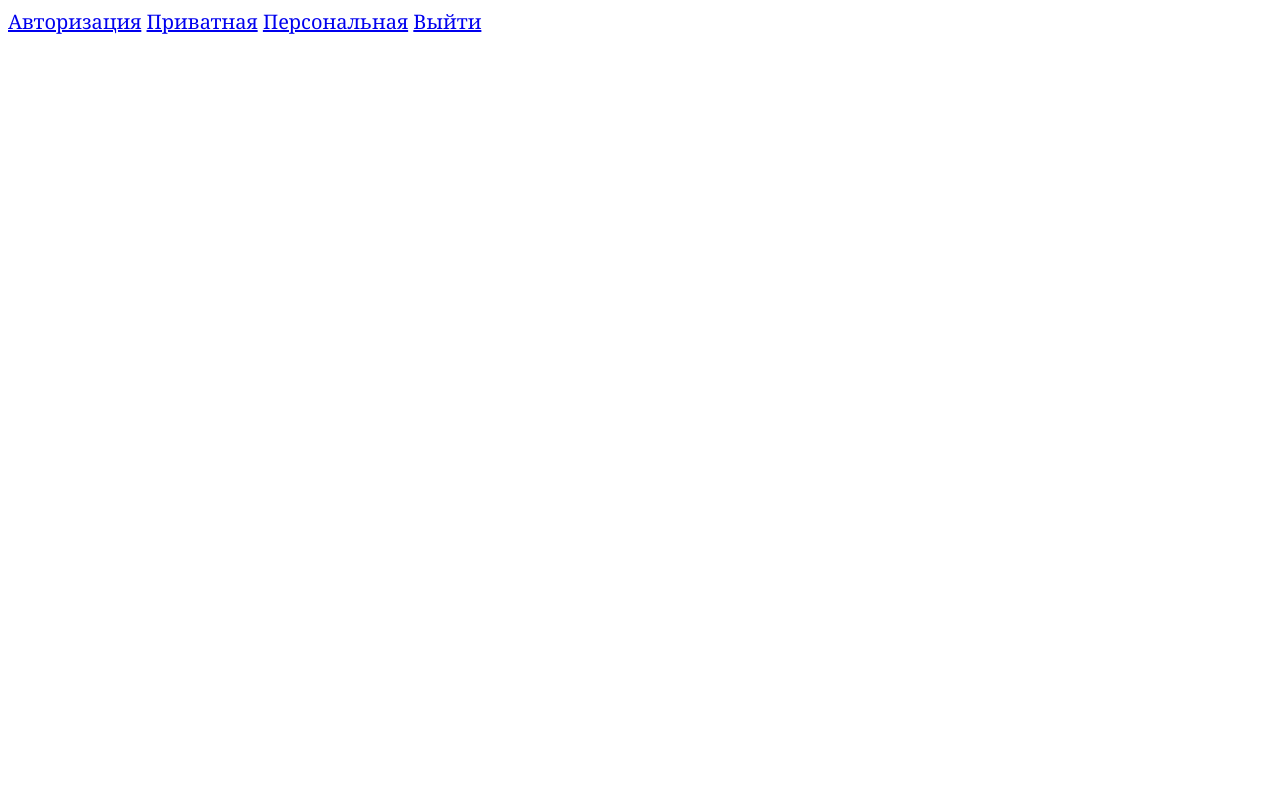
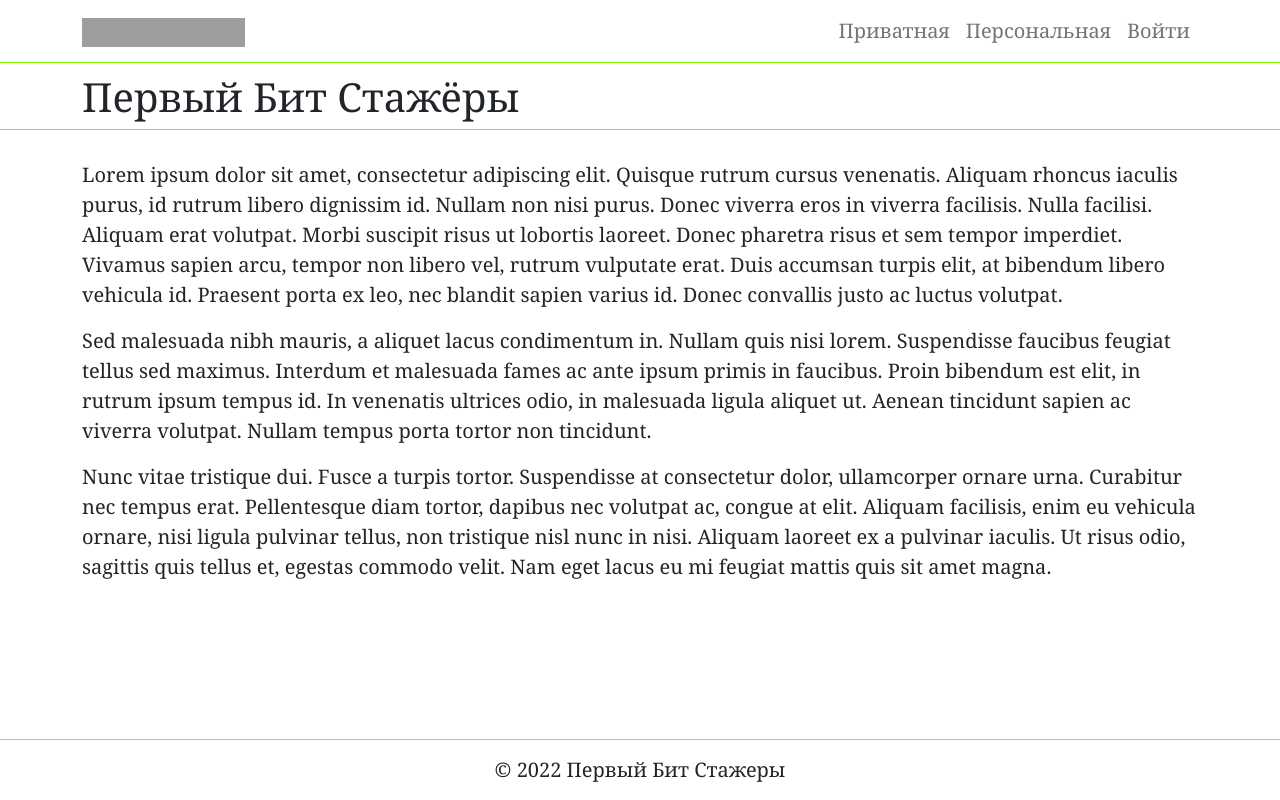
Before and after one commit to ianbel263/first_bit, a PHP site: page / in a window 1280 px wide. Run offline with PHP 8.4, Linux system fonts and the light colour scheme; data that the repository does not hold is empty; grey boxes are pictures that could not be loaded.

Commit message:
Добавляет стили

```diff
--- a/public/css/style.css
+++ b/public/css/style.css
@@ -1,6 +1,44 @@
 body {
     font-size: 20px;
     font-family: Georgia, serif;
+}
+
+.wrapper {
+    min-height: 100vh;
+    display: flex;
+    flex-direction: column;
+}
+
+.wrapper__content {
+    flex: 1 0 auto;
+}
+
+.wrapper__footer {
+    flex: 0 0 auto;
+}
+
+.page_header {
+    margin-bottom: 30px;
+}
+
+.page_header__navbar {
+    justify-content: space-between;
+}
+
+.page_header__bottom {
+    padding-top: 10px;
+    border-top: 1px solid #7fff00;
+    border-bottom: 1px solid #7fff00;
+}
+
+.page_footer {
+    padding: 15px 0;
+    border-top: 1px solid #7fff00;
+}
+
+.page_footer__container {
+    display: flex;
+    justify-content: center;
 }
 
 .form {
@@ -68,3 +106,7 @@ body {
     color: #ff0000;
     text-align: center;
 }
+
+.profile__heading {
+    text-decoration: underline;
+}
--- a/public/main/header.php
+++ b/public/main/header.php
@@ -1,6 +1,9 @@
 <?php
 require_once('functions.php');
 
+$user = get_user();
+
 $header_content = include_template('header.php', [
     'title' => 'Первый Бит - Стажеры',
+    'user' => $user
 ]);
--- a/public/templates/auth.php
+++ b/public/templates/auth.php
@@ -1,7 +1,3 @@
-<a href="index.php">Главная</a>
-<a href="private.php">Приватная</a>
-<a href="personal.php">Персональная</a>
-
 <div class="welcome" hidden>
     <p class="welcome__text"></p>
 </div>
--- a/public/templates/footer.php
+++ b/public/templates/footer.php
@@ -1,5 +1,14 @@
 </div>
 </main>
+</div>
+<div class="wrapper__footer">
+    <footer class="page_footer">
+        <div class="page_footer__container container">
+            <span class="page_footer__copyright copyright">&copy; 2022 Первый Бит Стажеры</span>
+        </div>
+    </footer>
+</div>
+</div>
 <script src="../js/script.js"></script>
 </body>
 </html>
--- a/public/templates/header.php
+++ b/public/templates/header.php
@@ -6,8 +6,44 @@
           content="width=device-width, user-scalable=no, initial-scale=1.0, maximum-scale=1.0, minimum-scale=1.0">
     <meta http-equiv="X-UA-Compatible" content="ie=edge">
     <title><?= $title ?></title>
+    <link href="https://cdn.jsdelivr.net/npm/bootstrap@5.0.1/dist/css/bootstrap.min.css" rel="stylesheet"
+          integrity="sha384-+0n0xVW2eSR5OomGNYDnhzAbDsOXxcvSN1TPprVMTNDbiYZCxYbOOl7+AMvyTG2x" crossorigin="anonymous">
     <link rel="stylesheet" href="../css/style.css">
+    <script src="https://cdn.jsdelivr.net/npm/bootstrap@5.0.1/dist/js/bootstrap.bundle.min.js"
+            integrity="sha384-gtEjrD/SeCtmISkJkNUaaKMoLD0//ElJ19smozuHV6z3Iehds+3Ulb9Bn9Plx0x4"
+            crossorigin="anonymous"></script>
 </head>
 <body>
-<main>
-    <div class="container">
+<div class="wrapper">
+    <div class="wrapper__content">
+        <header class="page_header">
+            <div class="page_header__top">
+                <nav class="page_header__navbar navbar navbar-expand-lg navbar-light container">
+                    <a href="/" class="page_header__logo logo navbar-brand">
+                        <img width="163" height="29" src="../img/logo.svg" alt="Первый Бит">
+                    </a>
+                    <ul class="nav navbar-nav">
+                        <li class="nav-item">
+                            <a class="nav-link" href="private.php">Приватная</a>
+                        </li>
+                        <li class="nav-item">
+                            <a class="nav-link" href="personal.php">Персональная</a>
+                        </li>
+                        <?php if (!$user) : ?>
+                            <li class="nav-item">
+                                <a class="nav-link" href="auth.php">Войти</a>
+                            </li>
+                        <? else : ?>
+                            <li class="nav-item">
+                                <a class="nav-link" href="logout.php">Выйти</a>
+                            </li>
+                        <? endif; ?>
+                    </ul>
+                </nav>
+            </div>
+            <div class="page_header__bottom">
+                <h1 class="page_header__heading heading container">Первый Бит Стажёры</h1>
+            </div>
+        </header>
+        <main>
+            <div class="container">
--- a/public/templates/main.php
+++ b/public/templates/main.php
@@ -1,4 +1,24 @@
-<a href="auth.php">Авторизация</a>
-<a href="private.php">Приватная</a>
-<a href="personal.php">Персональная</a>
-<a href="logout.php">Выйти</a>
+<div>
+    <p>Lorem ipsum dolor sit amet, consectetur adipiscing elit. Quisque rutrum cursus venenatis. Aliquam rhoncus iaculis
+        purus, id rutrum libero dignissim id. Nullam non nisi purus. Donec viverra eros in viverra facilisis. Nulla
+        facilisi. Aliquam erat volutpat. Morbi suscipit risus ut lobortis laoreet. Donec pharetra risus et sem tempor
+        imperdiet. Vivamus sapien arcu, tempor non libero vel, rutrum vulputate erat. Duis accumsan turpis elit, at
+        bibendum
+        libero vehicula id. Praesent porta ex leo, nec blandit sapien varius id. Donec convallis justo ac luctus
+        volutpat.
+    </p>
+    <p>Sed malesuada nibh mauris, a aliquet lacus condimentum in. Nullam quis nisi lorem. Suspendisse faucibus feugiat
+        tellus sed maximus. Interdum et malesuada fames ac ante ipsum primis in faucibus. Proin bibendum est elit, in
+        rutrum
+        ipsum tempus id. In venenatis ultrices odio, in malesuada ligula aliquet ut. Aenean tincidunt sapien ac viverra
+        volutpat. Nullam tempus porta tortor non tincidunt.
+    </p>
+    <p>Nunc vitae tristique dui. Fusce a turpis tortor. Suspendisse at consectetur dolor, ullamcorper ornare urna.
+        Curabitur
+        nec tempus erat. Pellentesque diam tortor, dapibus nec volutpat ac, congue at elit. Aliquam facilisis, enim eu
+        vehicula ornare, nisi ligula pulvinar tellus, non tristique nisl nunc in nisi. Aliquam laoreet ex a pulvinar
+        iaculis. Ut risus odio, sagittis quis tellus et, egestas commodo velit. Nam eget lacus eu mi feugiat mattis quis
+        sit
+        amet magna.
+    </p>
+</div>
--- a/public/templates/private.php
+++ b/public/templates/private.php
@@ -1,7 +1,3 @@
-<a href="index.php">Главная</a>
-<a href="personal.php">Персональная</a>
-<a href="logout.php">Выйти</a>
-
 <div class="welcome">
     <p class="welcome__text"><?= $user_fullname ?></p>
 </div>
```
Also changed, not shown: public/templates/personal.php (+7 -7 lines), public/img/logo.svg (added).
